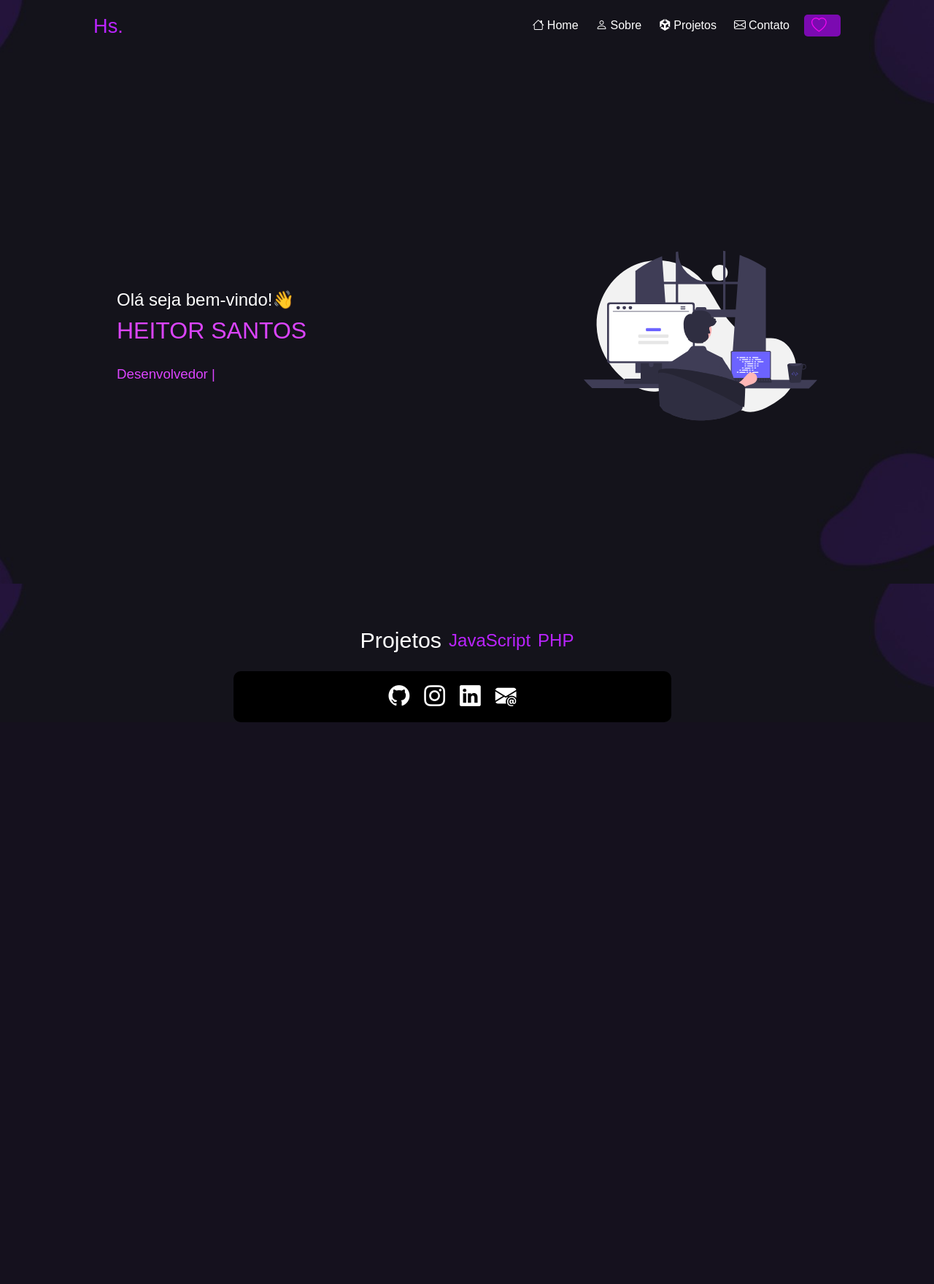
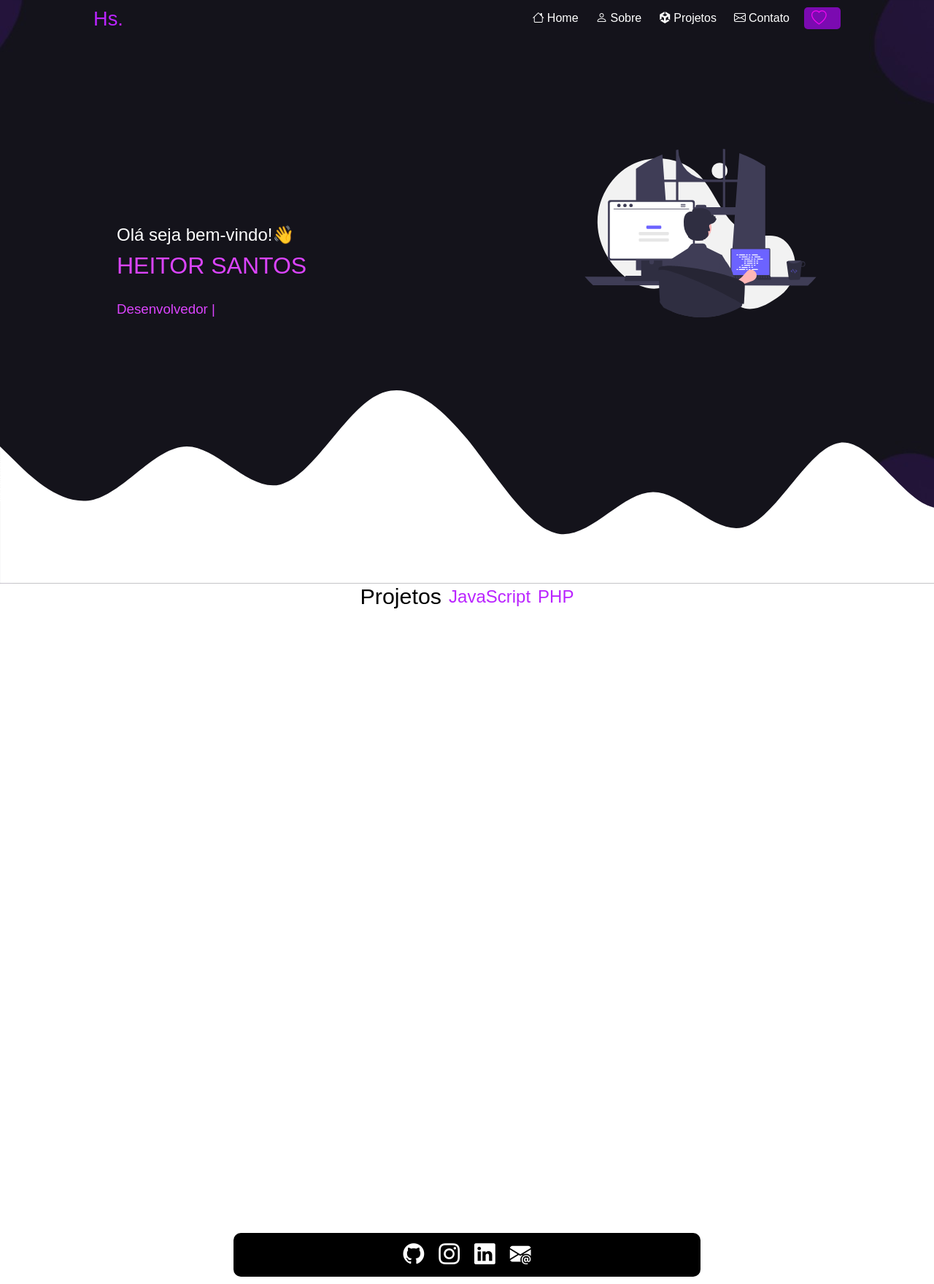
Before and after one commit to heitorkkj/heitorkkj.github.io, a PHP site: page / in a window 1280 px wide. Shown: the whole page at 73% size. Before the commit the page ends 990 px from the top, so only its background shows below. Run offline with PHP 8.4, Linux system fonts and the light colour scheme.

Commit message:
updating

```diff
--- a/index.html
+++ b/index.html
@@ -60,6 +60,7 @@
             <img src="./img/img-dev.svg"/>
         </div>
 
+        <svg xmlns="http://www.w3.org/2000/svg" viewBox="0 0 1310 320"><path fill="#ffffff" fill-opacity="1" d="M0,128L21.8,149.3C43.6,171,87,213,131,202.7C174.5,192,218,128,262,128C305.5,128,349,192,393,181.3C436.4,171,480,85,524,58.7C567.3,32,611,64,655,117.3C698.2,171,742,245,785,250.7C829.1,256,873,192,916,192C960,192,1004,256,1047,240C1090.9,224,1135,128,1178,122.7C1221.8,117,1265,203,1309,213.3C1352.7,224,1396,160,1418,128L1440,96L1440,320L1418.2,320C1396.4,320,1353,320,1309,320C1265.5,320,1222,320,1178,320C1134.5,320,1091,320,1047,320C1003.6,320,960,320,916,320C872.7,320,829,320,785,320C741.8,320,698,320,655,320C610.9,320,567,320,524,320C480,320,436,320,393,320C349.1,320,305,320,262,320C218.2,320,175,320,131,320C87.3,320,44,320,22,320L0,320Z"></path></svg>
     </div>
 
     <div id="area-projetos">
@@ -73,6 +74,7 @@
         <div id="cards">
 
         </div>
+
     </div>
 
     <footer id="contato">
--- a/projects/js/style.css
+++ b/projects/js/style.css
@@ -44,7 +44,7 @@
 }
 
 .card:hover{
-    transform: scale(1.04);
+    transform: scale(1.02);
 }
 
 .card-title{
--- a/style/style.css
+++ b/style/style.css
@@ -6,13 +6,13 @@
     --border: 1px solid red;
 }
 
-
 body,html{
     width: 100%;
     height: 100%;
+}
 
+body{
     background-image: url("../img/back.jpeg");
-    /*background-repeat: no-repeat;*/
     background-size: cover;
     background-position: center;
 
@@ -21,15 +21,10 @@
     font-family: sans-serif;
 }
 
-#div{
-    width: 100%;
-    height: 100%;
-}
 /* Menu */
 nav{
     width: 100%;
-    height: 50px;
-    padding: 10px 0 0 0;
+    height: 10%;
 
     color:white;
 }
@@ -112,17 +107,24 @@
 
 #area-sobre{
     width: 100%;
-    height: 100%;
+    height: 90%;
+
     display: flex;
+    flex-wrap: wrap;
+}
+
+#area-sobre svg{
+    align-self: flex-end;
+    justify-self: flex-end;
 }
 
 #sobre{
    width: 50%;
-   height: 100%;
+   height: auto;
    display: flex;
    flex-direction: column;
    align-items: flex-start;
-   justify-content: center;
+   justify-content: flex-end;
 }
 
 #sobre h1,
@@ -147,16 +149,16 @@
 
 #icone{
    width: 50%;
-   height: 100%;
+   height: auto;
    display: flex;
    flex-direction: column;
    align-items: center;
-   justify-content: center;
+   justify-content: flex-end;
 }
 
 #icone img{
-   width: 50%;
-   height: 50%;
+   width: 65%;
+   height: 65%;
    object-fit: fill;
 }
 
@@ -247,6 +249,21 @@
 
 /*  card  */
 
+#area-projetos{
+    width: 100%;
+    height: 100%;
+    background-color: #fff;
+}
+
+#cards{
+    width: 100%;
+    height: 90%;
+
+    display: flex;
+    align-items: center;
+    justify-content: center;
+}
+
 .controle-linguagem{
     display: flex;
     flex-direction: row;
@@ -257,7 +274,8 @@
 
 .controle-linguagem h1{
     font-size: 1.9em;
-    font-weight: 100;
+    font-weight: 500;
+    color: #000000;
 }
 
 .controle-linguagem button{
@@ -279,10 +297,20 @@
 
 /*  rodape  */
 
+footer{
+    width: 100%;
+    height: 20%;
+
+    display: flex;
+    align-items: flex-end;
+    justify-content: center;
+    background-color: #fff;
+}
+
 footer ul{
-    height: 70px;
+    height: 60px;
     width: 50%;
-    margin: 25px 25% 0 25%;
+    margin: 0 0 10px 0;
     border-radius: 10px;
 
     display: flex;
@@ -291,7 +319,6 @@
     align-items: center;
 
     background-color: #000000;
-    max-width: 600px;
     list-style: none;
     gap: 20px;
     transition: all 0.4s;
@@ -313,7 +340,7 @@
 }
 
 .btn-footer:hover{
-    transform: scale(1.1);
+    transform: scale(1.01);
 }
 
 @media (max-width: 780px){
```
Also changed, not shown: card/projetosJs.html (+8 -12 lines), style/projetoJs.css (+16 -7 lines), img/relogio-digital.png.
